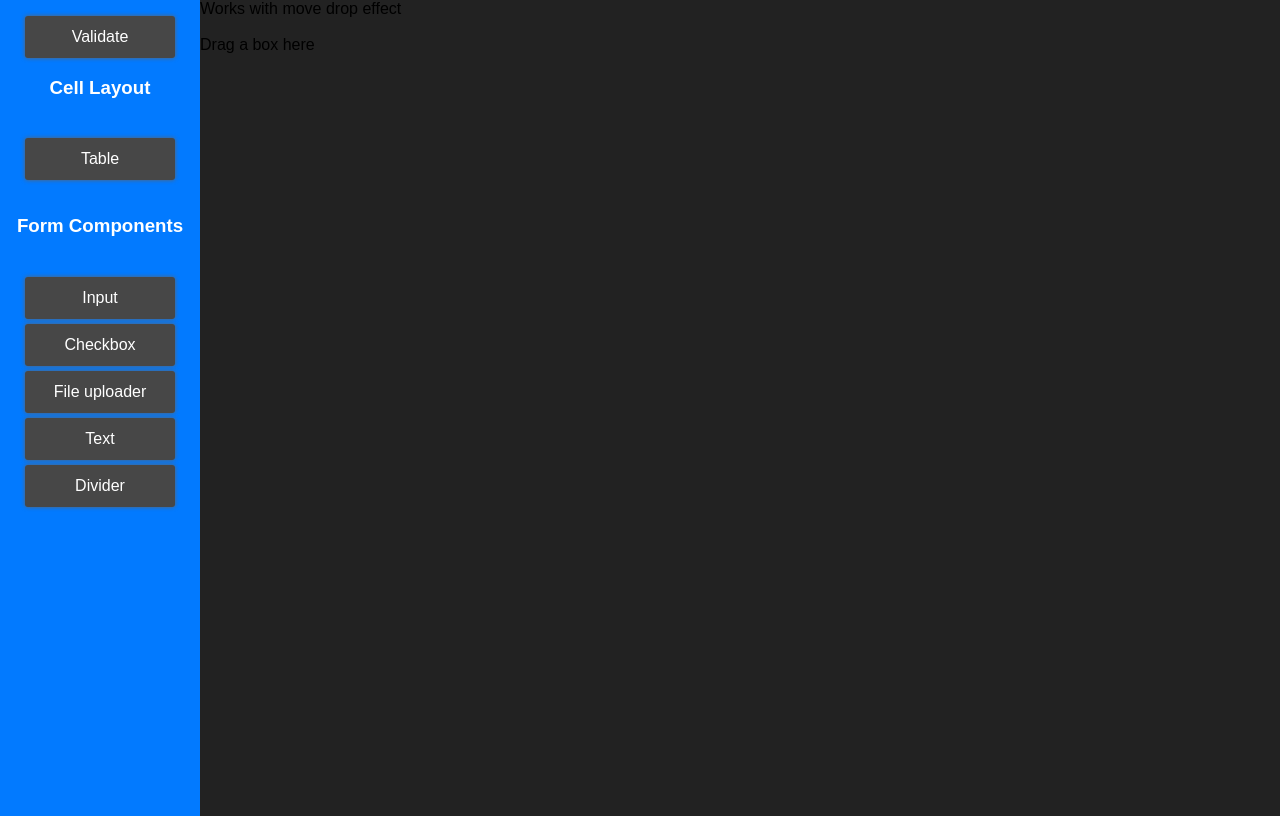
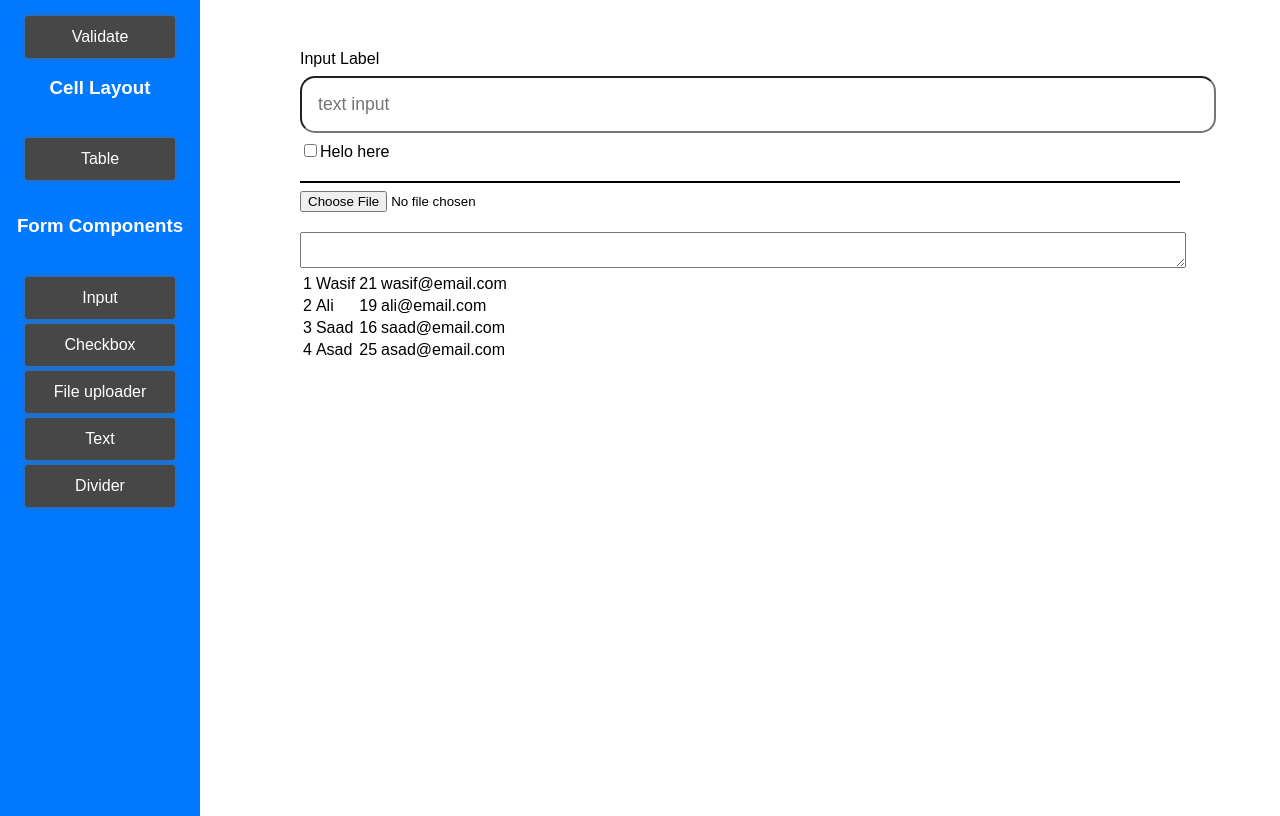
Before and after one commit to Ammar127/form-builder-poc, a React (Create React App) app: page /create in a window 1280 px wide. Built offline with nearby package versions, Linux system fonts and the light colour scheme.

Commit message:
structure elements

```diff
--- a/src/app/containers/Create/index.js
+++ b/src/app/containers/Create/index.js
@@ -3,15 +3,28 @@ import { Wrapper, LeftMenu,Content , Button} from '../../components'
 import { DndProvider, useDrag, useDrop } from "react-dnd";
 import { HTML5Backend } from "react-dnd-html5-backend";
 import {ItemTypes} from "./ItemTypes";
-function selectBackgroundColor(isActive, canDrop) {
-  if (isActive) {
-    return "darkgreen";
-  } else if (canDrop) {
-    return "darkkhaki";
-  } else {
-    return "#222";
-  }
-}
+import { CheckBox, Divider, FileUploader, Input, Table, Text } from "../../elements";
+import styled from "styled-components";
+
+const ContentContainer = styled.div`
+
+  padding: 50px 100px;
+`;
+// function selectBackgroundColor(isActive, canDrop) {
+//   if (isActive) {
+//     return "darkgreen";
+//   } else if (canDrop) {
+//     return "darkkhaki";
+//   } else {
+//     return "#222";
+//   }
+// }
+const data = [
+  { id: 1, name: "Wasif", age: 21, email: "wasif@email.com" },
+  { id: 2, name: "Ali", age: 19, email: "ali@email.com" },
+  { id: 3, name: "Saad", age: 16, email: "saad@email.com" },
+  { id: 4, name: "Asad", age: 25, email: "asad@email.com" },
+];
 export const DragContainer = ({ allowedDropEffect }) => {
   const [{ canDrop, isOver }, drop] = useDrop({
     accept: ItemTypes.ELEMENT,
@@ -25,17 +38,24 @@ export const DragContainer = ({ allowedDropEffect }) => {
     }),
   });
   const isActive = canDrop && isOver;
-  const backgroundColor = selectBackgroundColor(isActive, canDrop);
+  // const backgroundColor = selectBackgroundColor(isActive, canDrop);
   return (
-    <div
+    <ContentContainer
       ref={drop}
-      style={{ height: "100%", width: "100%", backgroundColor }}
+      // style={{  backgroundColor }}
     >
-      {`Works with ${allowedDropEffect} drop effect`}
-      <br />
-      <br />
-      {isActive ? "Release to drop" : "Drag a box here"}
-    </div>
+      <Input
+        label="Input Label"
+        name="inp"
+        type="text"
+        placeholder="text input"
+      />
+      <CheckBox label="Helo here" />
+      <Divider />
+      <FileUploader></FileUploader>
+      <Text />
+      <Table rows={data} />
+    </ContentContainer>
   );
 };
 export const DragElement =   ({name}) =>  {
--- a/src/app/elements/CheckBox.js
+++ b/src/app/elements/CheckBox.js
@@ -0,0 +1,15 @@
+import React from 'react';
+import styled from "styled-components";
+const Label = styled.label`
+  padding: 0;
+  margin-top: 20px;
+`;
+
+export default function CheckBox({label}) {
+    return (
+      <Label>
+        <input type="checkbox" />
+        {label}
+      </Label>
+    );
+}
--- a/src/app/elements/Divider.js
+++ b/src/app/elements/Divider.js
@@ -0,0 +1,15 @@
+import React from "react";
+import styled from "styled-components";
+const Hr = styled.hr`
+  background: black;
+  height: 2px;
+  border: none;
+  margin-top: 20px;
+`;
+
+
+export const Divider =() =>  {
+    return (
+        <Hr></Hr>
+    )
+}
--- a/src/app/elements/FileUploader.js
+++ b/src/app/elements/FileUploader.js
@@ -0,0 +1,19 @@
+import React from 'react'
+import styled from "styled-components";
+const Input = styled.input`
+
+`;
+const Label = styled.label`
+  padding: 0;
+  margin-top: 20px;
+`;
+
+
+export const FileUploader = ({label}) => {
+    return (
+      <Label>
+        <Input type="file" />
+        {label}
+      </Label>
+    );
+}
--- a/src/app/elements/Input.js
+++ b/src/app/elements/Input.js
@@ -0,0 +1,30 @@
+import React from "react";
+import styled from "styled-components";
+
+const InputElement = styled.input`
+
+
+  padding: 1rem;
+  margin: 0.5rem 0;
+
+  font-family: inherit;
+  font-size: 1.1rem;
+  width: 100%;
+border-radius: 15px;
+
+`;
+export const Input = ({ label, name, type ,placeholder, ...props }) => {
+  return (
+    <div className="form-group">
+      <label>{label}</label>
+      <InputElement
+        name={name}
+        type={type}
+        placeholder={placeholder}
+        onChange={props.onChange}
+        onDrag={props.onDrag}
+        onDrop={props.onDrop}
+      />
+    </div>
+  );
+}
--- a/src/app/elements/Table.js
+++ b/src/app/elements/Table.js
@@ -0,0 +1,20 @@
+import React from 'react'
+
+export const Table = ({rows}) => {
+    return rows ? (
+      <table>
+        <tbody>
+          {rows.map((student, index) => {
+        //  const { id, name, age, email } = student //destructuring
+         return (
+           <tr key={index}>
+             {Object.keys(student).map((obj, index) => {
+               return (<td>{student[obj]}</td>)
+             })}
+           </tr>
+         );
+      })}
+        </tbody>
+      </table>
+    ) : null;
+}
--- a/src/app/elements/Text.js
+++ b/src/app/elements/Text.js
@@ -0,0 +1,12 @@
+import React from 'react'
+import styled from 'styled-components';
+const TextElement = styled.textarea`
+color: black;
+margin-top:20px;
+width: 100%;
+`;
+export const Text = ({rows = 20}) => {
+    return (
+     <TextElement rows="rows"/>
+    )
+}
--- a/src/app/elements/index.js
+++ b/src/app/elements/index.js
@@ -0,0 +1,7 @@
+import {Input} from './Input';
+import CheckBox from './CheckBox';
+import { Divider } from "./Divider";
+import { FileUploader } from "./FileUploader";
+import {Text } from "./Text";
+import { Table } from "./Table";
+export { Input, CheckBox, Divider, FileUploader, Text, Table };
```
Also changed, not shown: 1 other file (tests, documents, lock files or other folders).
